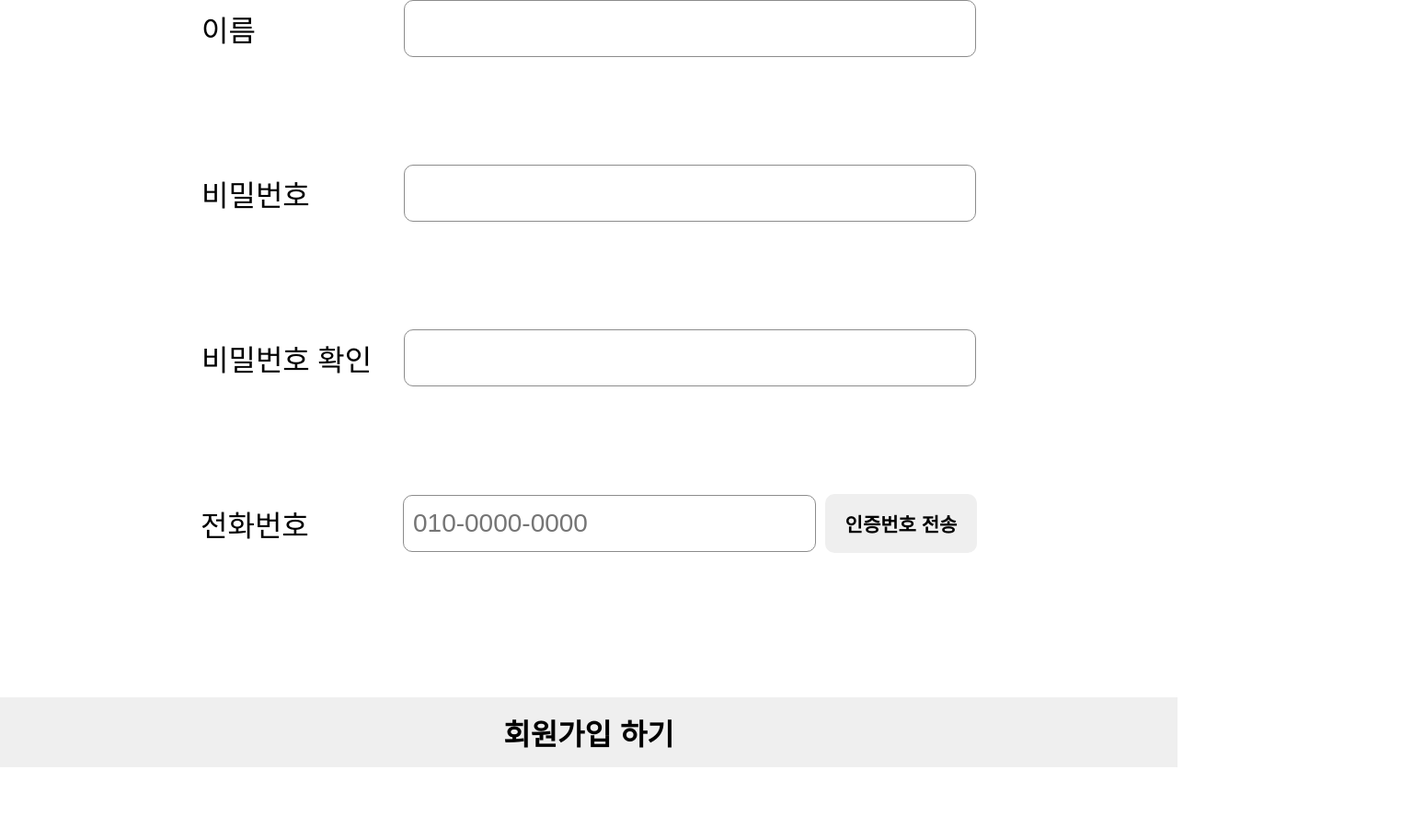
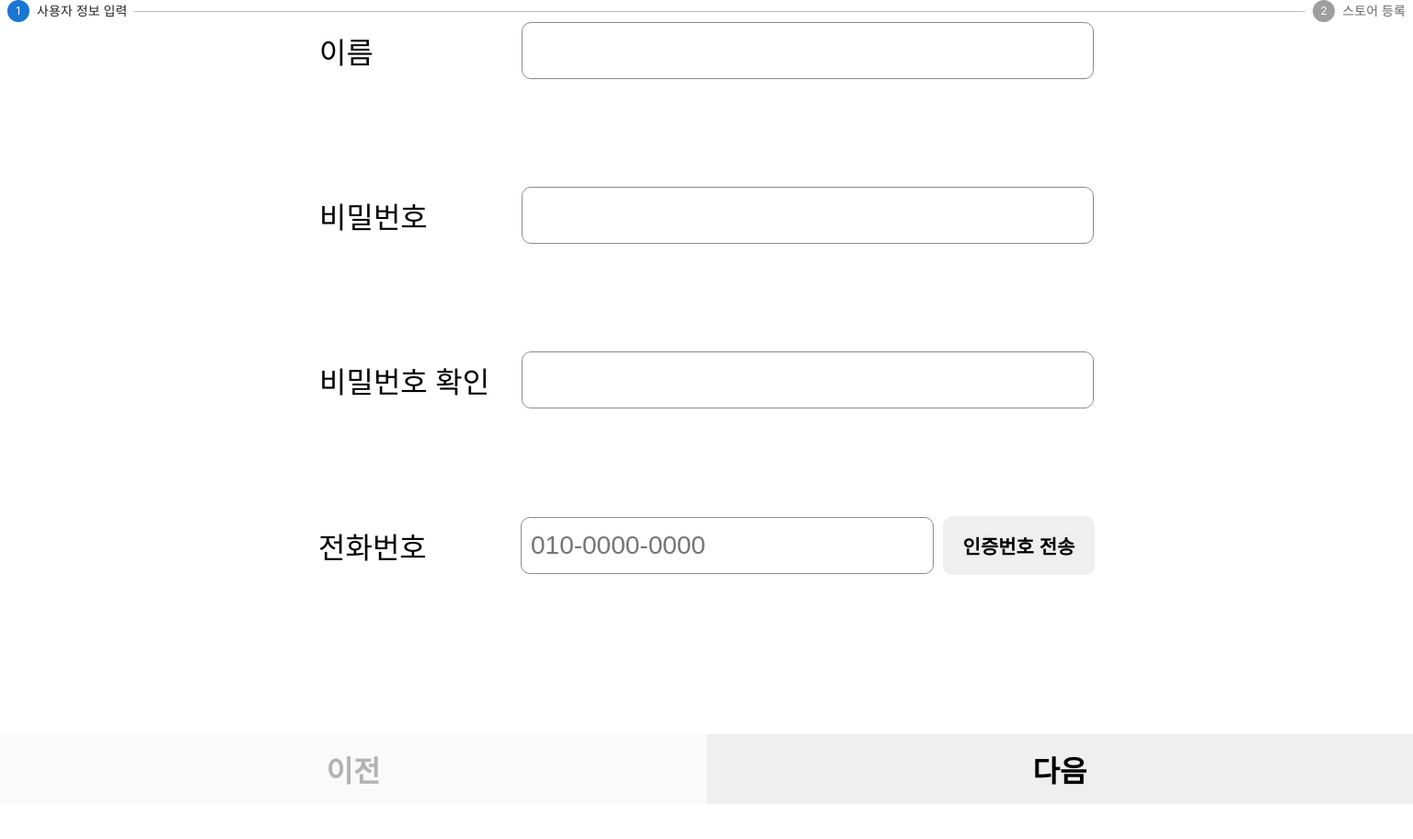
Before and after one commit to waitinigNow/waitingNow, a React (Create React App) app in the folder frontend/waitingnow/: page /signup in a window 1280 px wide. Shown: the top 912 px of the page at 92% size, 1536 px wide, since content can reach past the window. After the commit the page ends 874 px from the top, so only its background shows below. Built offline with nearby package versions, Linux system fonts and the light colour scheme.

Commit message:
feat: add stepper, api (get, post)

```diff
--- a/frontend/waitingnow/package.json
+++ b/frontend/waitingnow/package.json
@@ -4,6 +4,10 @@
   "main": "public/main.ts",
   "private": true,
   "dependencies": {
+    "@emotion/react": "^11.11.1",
+    "@emotion/styled": "^11.11.0",
+    "@mui/material": "^5.14.18",
+    "@mui/styled-engine-sc": "^6.0.0-alpha.6",
     "@testing-library/jest-dom": "^5.17.0",
     "@testing-library/react": "^13.4.0",
     "@testing-library/user-event": "^13.5.0",
@@ -14,6 +18,7 @@
     "react-router-dom": "^6.18.0",
     "react-scripts": "5.0.1",
     "recoil": "^0.7.7",
+    "styled-components": "^6.1.1",
     "typescript": "^4.9.5",
     "web-vitals": "^2.1.4"
   },
--- /dev/null
+++ b/frontend/waitingnow/src/components/Stepper.tsx
@@ -0,0 +1,87 @@
+import * as React from "react";
+import Box from "@mui/material/Box";
+import Stepper from "@mui/material/Stepper";
+import Step from "@mui/material/Step";
+import StepLabel from "@mui/material/StepLabel";
+import UserInfoInputForm from "./UserInfoInputForm";
+
+const steps = ["사용자 정보 입력", "스토어 등록"];
+
+export default function HorizontalLinearStepper() {
+  const [activeStep, setActiveStep] = React.useState(0);
+  const [skipped, setSkipped] = React.useState(new Set<number>());
+
+  const handleNext = () => {
+    let newSkipped = skipped;
+
+    setActiveStep((prevActiveStep) => prevActiveStep + 1);
+    setSkipped(newSkipped);
+  };
+
+  const handleBack = () => {
+    setActiveStep((prevActiveStep) => prevActiveStep - 1);
+  };
+
+  const getStepContent = (step: number): React.ReactNode => {
+    switch (step) {
+      case 0:
+        return <UserInfoInputForm />;
+      case 1:
+        return <p>Test2</p>;
+      default:
+        return <p>Default Content</p>;
+    }
+  };
+
+  return (
+    <Box width={1536} height={864}>
+      <Stepper activeStep={activeStep}>
+        {steps.map((label, index) => {
+          const stepProps: { completed?: boolean } = {};
+          const labelProps: {
+            optional?: React.ReactNode;
+          } = {};
+
+          return (
+            <Step key={label} {...stepProps}>
+              <StepLabel {...labelProps}>{label}</StepLabel>
+            </Step>
+          );
+        })}
+      </Stepper>
+      {activeStep === steps.length ? (
+        <React.Fragment>
+          Finish!
+          <Box sx={{ display: "flex", flexDirection: "row", pt: 2 }}>
+            <Box sx={{ flex: "1 1 auto" }} />
+          </Box>
+        </React.Fragment>
+      ) : (
+        <React.Fragment>
+          <div>{getStepContent(activeStep)}</div>
+          <Box sx={{ display: "flex", flexDirection: "row", pt: 2 }}>
+            <button
+              className="btn-submit"
+              type="submit"
+              value="next"
+              disabled={activeStep === 0}
+              onClick={handleBack}
+            >
+              이전
+            </button>
+            <Box sx={{ flex: "1 1 auto" }} />
+            {/* {activeStep === steps.length - 1 ? "Finish" : "Next"} */}
+            <button
+              className="btn-submit"
+              type="submit"
+              value="next"
+              onClick={handleNext}
+            >
+              다음
+            </button>
+          </Box>
+        </React.Fragment>
+      )}
+    </Box>
+  );
+}
--- a/frontend/waitingnow/src/components/UserInfoInputForm.tsx
+++ b/frontend/waitingnow/src/components/UserInfoInputForm.tsx
@@ -6,15 +6,13 @@ export interface UserTypes {
   memberName: string;
   memberPhone: string;
   memberPassword: string;
+}
+
+export interface StoreTypes {
   memberStoreName: string;
   memberStorePhone: string; //null 가능
   memberStoreCategory: string;
   memberPreorder: boolean;
-}
-
-interface InputChange {
-  name: string;
-  value: string;
 }
 
 export default function UserInfoInputForm() {
@@ -27,25 +25,24 @@ export default function UserInfoInputForm() {
 
   const [error, setError] = useState<string>("");
 
-  const onSubmit = async (e: React.FormEvent<HTMLFormElement>) => {
-    e.preventDefault();
-
-    // setUser({
-    //   memberName: name,
-    //   memberPassword: password,
-    //   memberPhone: phone,
-    // });
-  };
-
   const onChange = (e: React.ChangeEvent<HTMLInputElement>) => {
-    const { name, value } = e.target as InputChange;
+    const {
+      target: { name, value },
+    } = e;
 
     if (name === "name") {
-      setMemberName(value);
+      setMemberName((prevUser) => ({
+        ...prevUser,
+        memberName: value,
+      }));
     }
 
     if (name === "password") {
-      setMemberPassword(value);
+      setMemberPassword((prevUser) => ({
+        ...prevUser,
+        memberPassword: value,
+      }));
+      console.log("password:", memberName.memberPassword);
     }
 
     if (name === "password_confirm") {
@@ -53,19 +50,22 @@ export default function UserInfoInputForm() {
 
       if (value?.length < 8) {
         setError("비밀번호는 8자리 이상으로 입력해주세요.");
-      } else if (value !== memberPassword) {
+      } else if (value !== memberPassword.memberPassword) {
         setError("비밀번호가 일치하지 않습니다.");
       } else {
         setError("");
       }
     }
-    if (name === "phone") {
-      setMemberPhone(value);
-    }
   };
 
+  const onSubmit = async (e: React.FormEvent<HTMLFormElement>) => {
+    e.preventDefault();
+  };
+
+  const onAuthCheck = async (e: React.FormEvent<HTMLInputElement>) => {};
+
   return (
-    <form onSubmit={onSubmit} className="form_signup">
+    <form className="form_signup">
       <div className="form_block">
         <label htmlFor="name">이름</label>
         <input type="name" name="name" id="name" required onChange={onChange} />
@@ -105,11 +105,11 @@ export default function UserInfoInputForm() {
           인증번호 전송
         </button>
       </div>
-      <div className="form_block">
+      {/* <div className="form_block">
         <button className="btn-submit" type="submit" value="회원가입">
-          회원가입 하기
+          다음
         </button>
-      </div>
+      </div> */}
     </form>
   );
 }
--- a/frontend/waitingnow/src/index.css
+++ b/frontend/waitingnow/src/index.css
@@ -69,7 +69,7 @@ code {
 
 .btn-submit {
   margin: 0;
-  width: 1536px;
+  width: 768px;
   height: 76px;
   margin-top: 40px;
   font-size: 32px;
--- a/frontend/waitingnow/src/pages/signup/index.tsx
+++ b/frontend/waitingnow/src/pages/signup/index.tsx
@@ -1,12 +1,13 @@
 import React from "react";
 import UserInfoInputForm from "components/UserInfoInputForm";
+import Stepper from "components/Stepper";
 import { RecoilRoot } from "recoil";
 
 export default function LoginPage() {
   return (
     <>
       <RecoilRoot>
-        <UserInfoInputForm />
+        <Stepper />
       </RecoilRoot>
     </>
   );
--- a/frontend/waitingnow/src/state.tsx
+++ b/frontend/waitingnow/src/state.tsx
@@ -1,5 +1,5 @@
 import { atom } from "recoil";
-import { UserTypes } from "components/UserInfoInputForm";
+import { UserTypes, StoreTypes } from "components/UserInfoInputForm";
 
 //recoil state 생성
 export const userState = atom<UserTypes>({
@@ -8,6 +8,12 @@ export const userState = atom<UserTypes>({
     memberName: "",
     memberPhone: "",
     memberPassword: "",
+  },
+});
+
+export const storeState = atom<StoreTypes>({
+  key: "store",
+  default: {
     memberStoreName: "",
     memberStorePhone: "",
     memberStoreCategory: "",
```
Also changed, not shown: frontend/waitingnow/src/api/api.tsx (added, +41 -0 lines), 1 other file (tests, documents, lock files or other folders).
